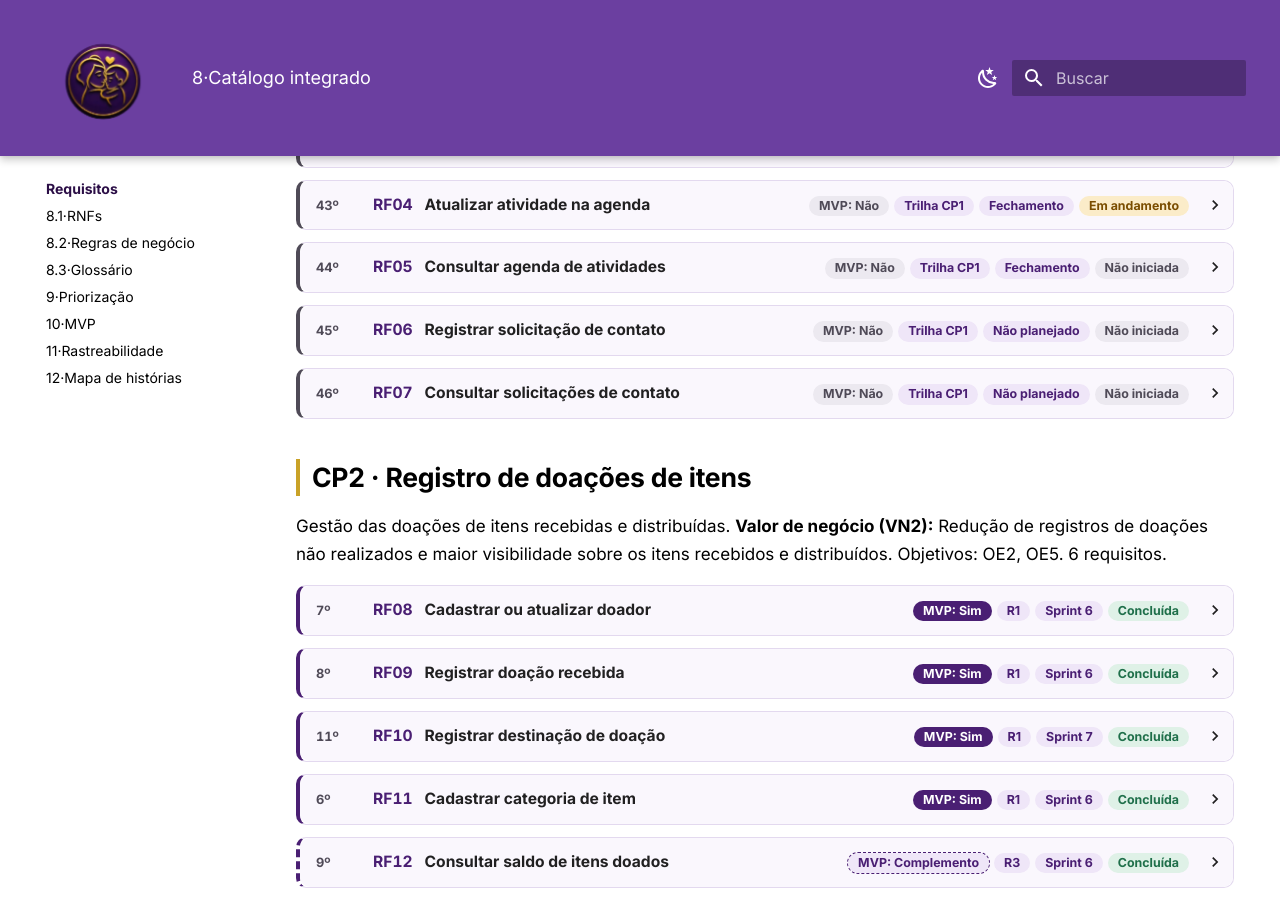
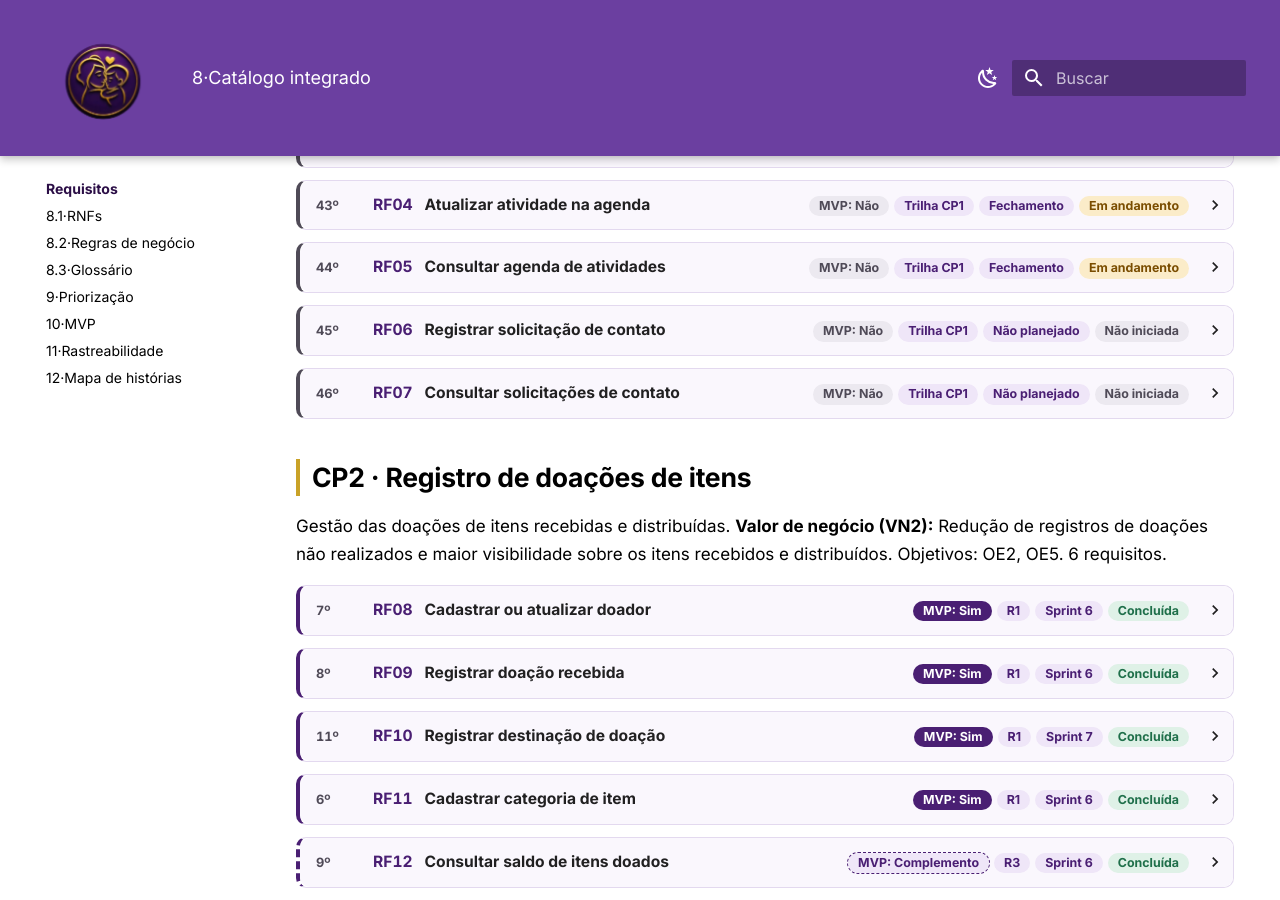
Before and after one commit to mdsreq-fga-unb/REQ-2026.2-T01-MaesGuerreiras, an MkDocs documentation site: the page built from docs/08-requisitos/index.md, in a window 1280 px wide and 900 px high, scrolled down 1455 px. Built offline with MkDocs 1.6.1 and Material for MkDocs 9.7.7, drawn with Linux system fonts in a browser that asks for light colours.

Commit message:
Atualiza a situação dos requisitos a partir das issues

```diff
--- a/docs/08-requisitos/index.md
+++ b/docs/08-requisitos/index.md
@@ -114,8 +114,8 @@ Disponibilização das informações institucionais e das atividades da associa
 
 </details>
 
-<details class="ficha" id="rf05" data-cp="cp1" data-release="trilha-cp1" data-sprint="fechamento" data-mvp="nao" data-situacao="nao-iniciada" data-valor="2" data-esforco="3" data-ordem="44" data-perfis="visitante" markdown="1">
-<summary><span class="ficha__ordem" title="Posição na ordem do backlog">44º</span> <span class="ficha__id">RF05</span> <span class="ficha__nome">Consultar agenda de atividades</span> <span class="ficha__chips"><span class="chip chip--mvp-nao">MVP: Não</span> <span class="chip">Trilha CP1</span> <span class="chip">Fechamento</span> <span class="chip chip--sit-nao-iniciada">Não iniciada</span></span></summary>
+<details class="ficha" id="rf05" data-cp="cp1" data-release="trilha-cp1" data-sprint="fechamento" data-mvp="nao" data-situacao="em-andamento" data-valor="2" data-esforco="3" data-ordem="44" data-perfis="visitante" markdown="1">
+<summary><span class="ficha__ordem" title="Posição na ordem do backlog">44º</span> <span class="ficha__id">RF05</span> <span class="ficha__nome">Consultar agenda de atividades</span> <span class="ficha__chips"><span class="chip chip--mvp-nao">MVP: Não</span> <span class="chip">Trilha CP1</span> <span class="chip">Fechamento</span> <span class="chip chip--sit-em-andamento">Em andamento</span></span></summary>
 
 | Parte do registro | Informação |
 | :--- | :--- |
@@ -127,8 +127,8 @@ Disponibilização das informações institucionais e das atividades da associa
 | Critérios de aceitação | **CA-RF05-01:** O Visitante consegue consultar as atividades divulgadas sem autenticação, identificando data, horário, local e público a que se destinam.<br> **CA-RF05-02:** Ao filtrar por período, a consulta apresenta somente as atividades cujas datas correspondem ao período informado.<br>**CA-RF05-03:** Ao filtrar por tipo de atividade, a consulta apresenta somente as atividades do tipo selecionado. Quando os dois filtros são usados juntos, os resultados atendem às duas condições.<br>**CA-RF05-04:** Quando não existem atividades correspondentes aos filtros, o sistema informa a ausência de resultados e mantém os filtros utilizados.<br>**CA-RF05-05:** A consulta apresenta os resultados em até 3 segundos em pelo menos 95% das requisições, em conexão móvel 3G/4G, conforme o RNF03.<br>Evidência prevista: Consulta pública, filtros isolados e combinados, resultado vazio, conferência das informações atualizadas pelo RF04 e medição do RNF03.<br>**Pendente de definição:** O filtro de tipo depende de esse dado estar definido no cadastro de atividades do RF03. |
 | Priorização | Valor **2** (fonte: avaliação da cliente por requisito, planilha de priorização v2) · Esforço **3** · Risco: — · Posição **44** na ordem<br>**Valor (cliente):** Could have, critério: impacto para os usuários. «É a parte visível do RF03. A comunidade da Estrutural já acompanha avisos pelo WhatsApp, que chega sem a pessoa precisar abrir um site; a adesão a uma página nova é incerta.»<br>**Esforço (equipe):** esforço 3 · complexidade 2 · lacuna 3 → consolidado 2,7<br>**Leitura da matriz:** Entrega futura (valor 2 · esforço 3). Depois do MVP. |
 | Entrega | MVP: **não**, conforme a nova matriz (planilha v2) · Release **Trilha CP1** · **Fechamento** · Iceberg: Base |
-| Situação | Não iniciada |
-| Evolução | 31/10/2026 · Releases e sprints alinhadas à nova matriz (opção 1): sprint 8 → Fechamento. ([MUD-018](../14-historico/index.md#mud-018))<br>26/11/2026 · Incluídos critérios de aceitação para os 23 RFs previstos para a Sprint 8 e o fechamento, com evidências previstas e pendências de definição identificadas. ([MUD-057](../14-historico/index.md#mud-057)) |
+| Situação | Em andamento |
+| Evolução | 31/10/2026 · Releases e sprints alinhadas à nova matriz (opção 1): sprint 8 → Fechamento. ([MUD-018](../14-historico/index.md#mud-018))<br>26/11/2026 · Incluídos critérios de aceitação para os 23 RFs previstos para a Sprint 8 e o fechamento, com evidências previstas e pendências de definição identificadas. ([MUD-057](../14-historico/index.md#mud-057))<br>26/11/2026 · Situação: Não iniciada → Em andamento (issue #112). ([MUD-062](../14-historico/index.md#mud-062)) |
 
 </details>
 
```
Also changed, not shown: docs/14-historico/index.md (+1 -0 lines).
